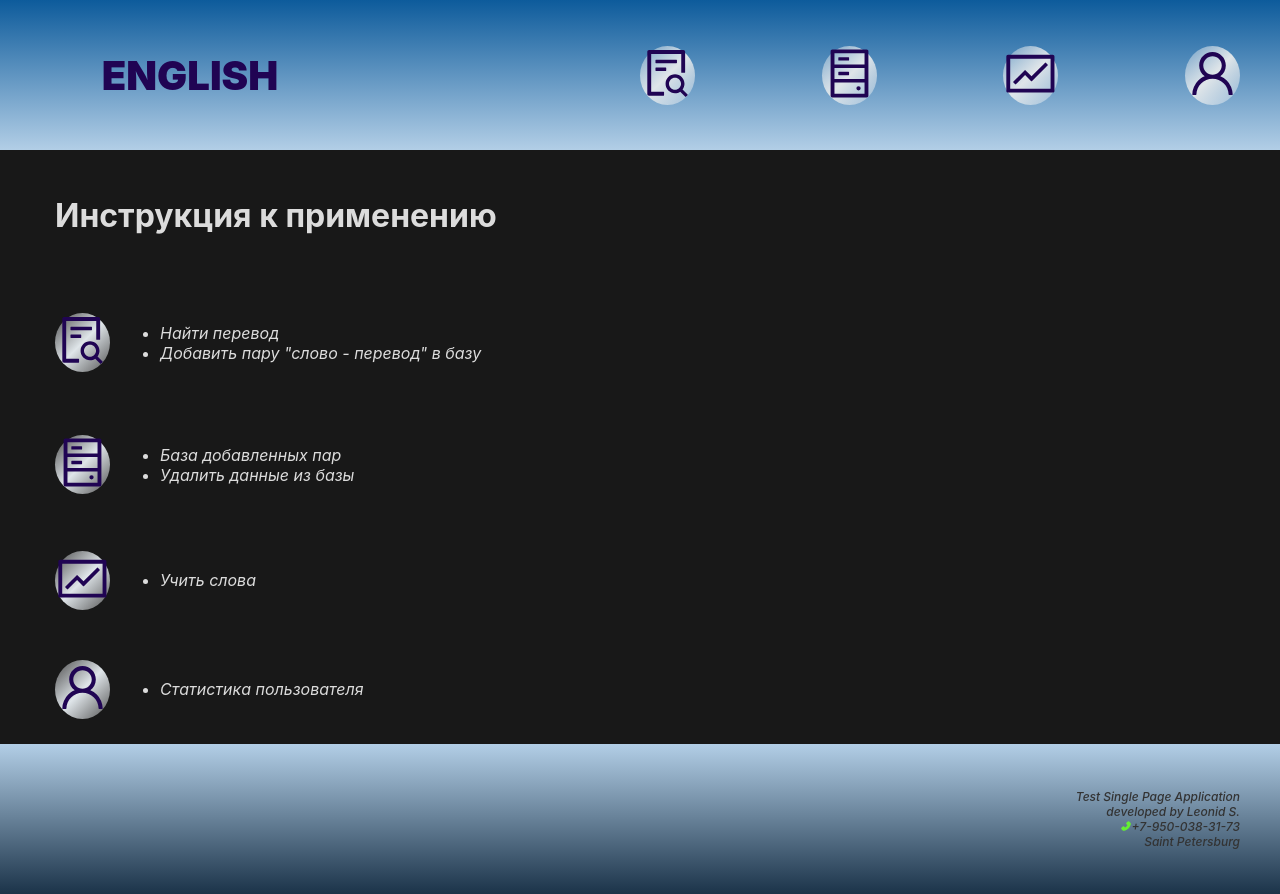
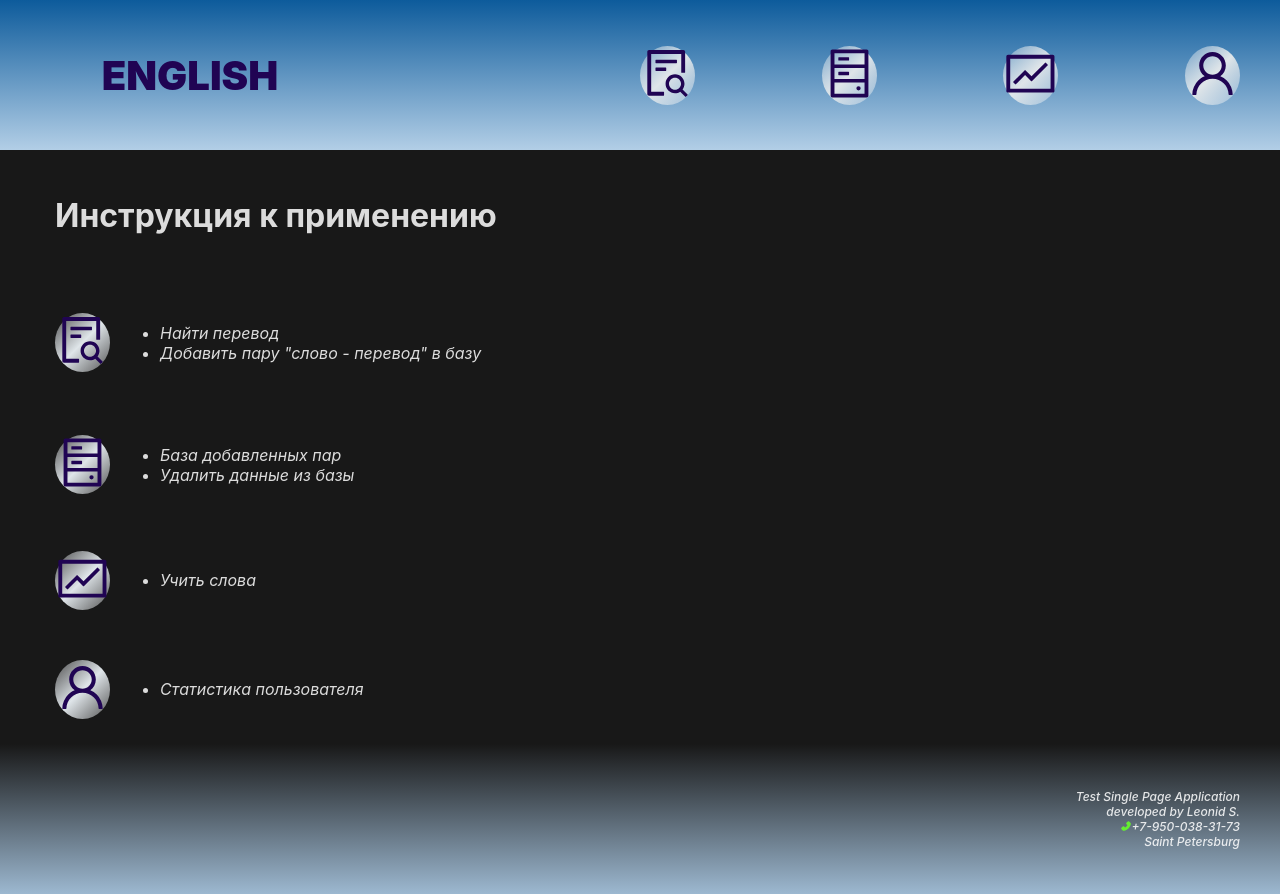
Before and after one commit to AlexCole999/first-project-eng, a React (Create React App) app: page / in a window 1280 px wide. Built offline with nearby package versions, Linux system fonts and the light colour scheme.

Commit message:
fixed footer styles

```diff
--- a/src/components/App/Footer/Footer.css
+++ b/src/components/App/Footer/Footer.css
@@ -3,7 +3,7 @@
   justify-content: center;
   align-items: center;
   grid-area: Footer;
-  background: linear-gradient(rgba(159, 194, 224, 0.8),rgb(27, 51, 73));
+  background: linear-gradient(#181818,rgba(141, 173, 201, 0.863));
   height: 100%;
   text-align: center;
 }
@@ -16,5 +16,5 @@
   font-size: 12px;
   font-weight: 500;
   font-style: italic;
-  color:rgb(51, 51, 51);
+  color:rgba(255, 255, 255, 0.85);
 }
```
